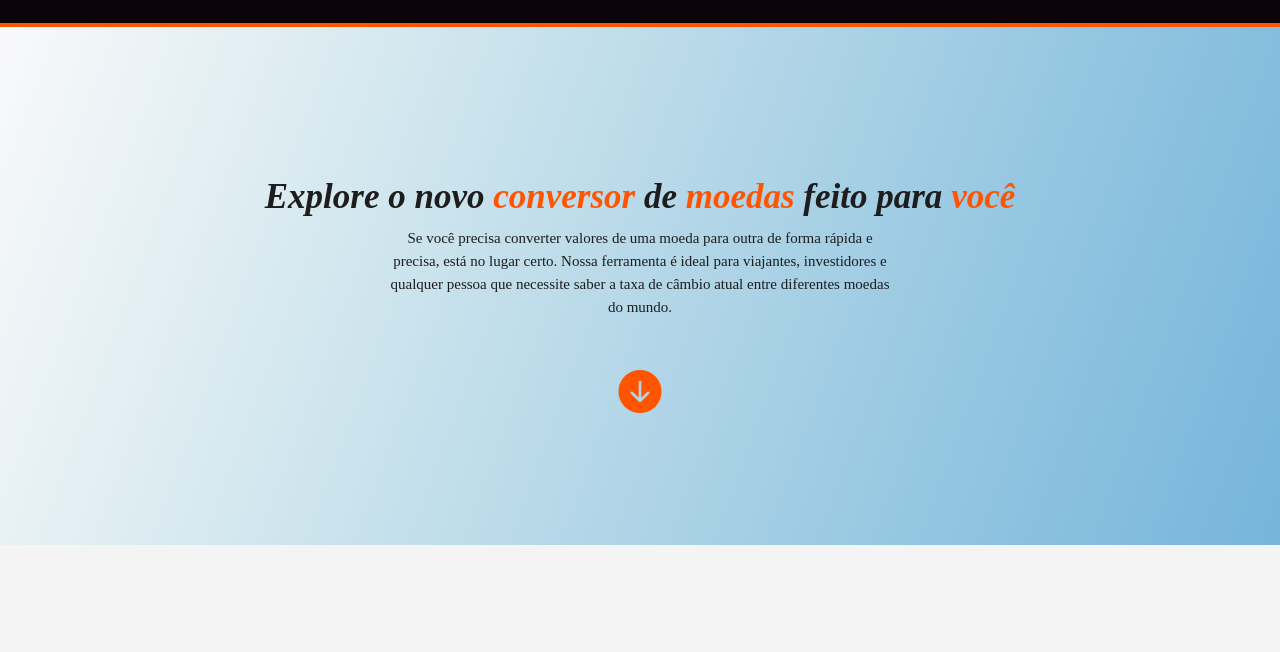
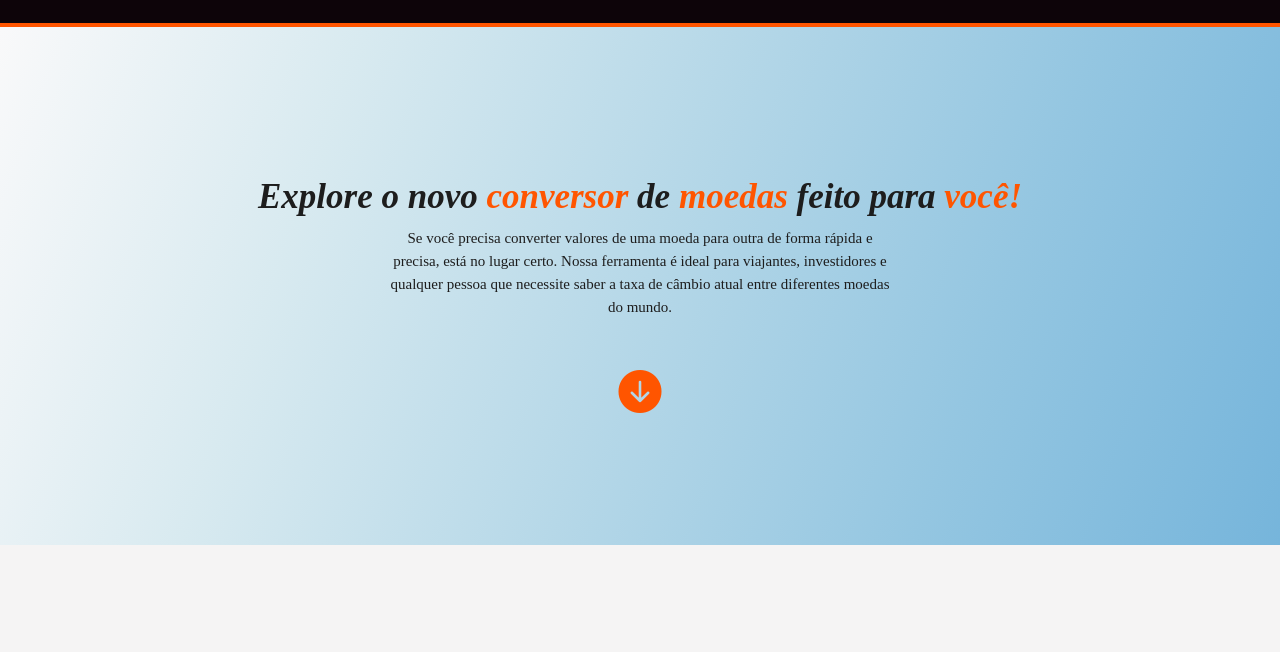
Before and after one commit to PedroFront3/LPMoedas, a plain HTML site: page index.html in a window 1280 px wide. Shown: the part 97-749 px from the top of the page. Drawn offline with nearby package versions, Linux system fonts and the light colour scheme; a web font is replaced by a local one.

Commit message:
Update index.html

```diff
--- a/index.html
+++ b/index.html
@@ -46,7 +46,7 @@
             <div class="container">
 
                 <div class="title-main">
-                    <h1>Explore o novo <span>conversor</span> de <span>moedas</span> feito para <span>você</span></h1>
+                    <h1>Explore o novo <span>conversor</span> de <span>moedas</span> feito para <span>você!</span></h1>
                     <p>Se você precisa converter valores de uma moeda para outra de forma rápida e precisa, está no lugar certo. Nossa ferramenta é ideal para viajantes, investidores e qualquer pessoa que necessite saber a taxa de câmbio atual entre diferentes moedas do mundo.</p>
                 </div>
 
```
